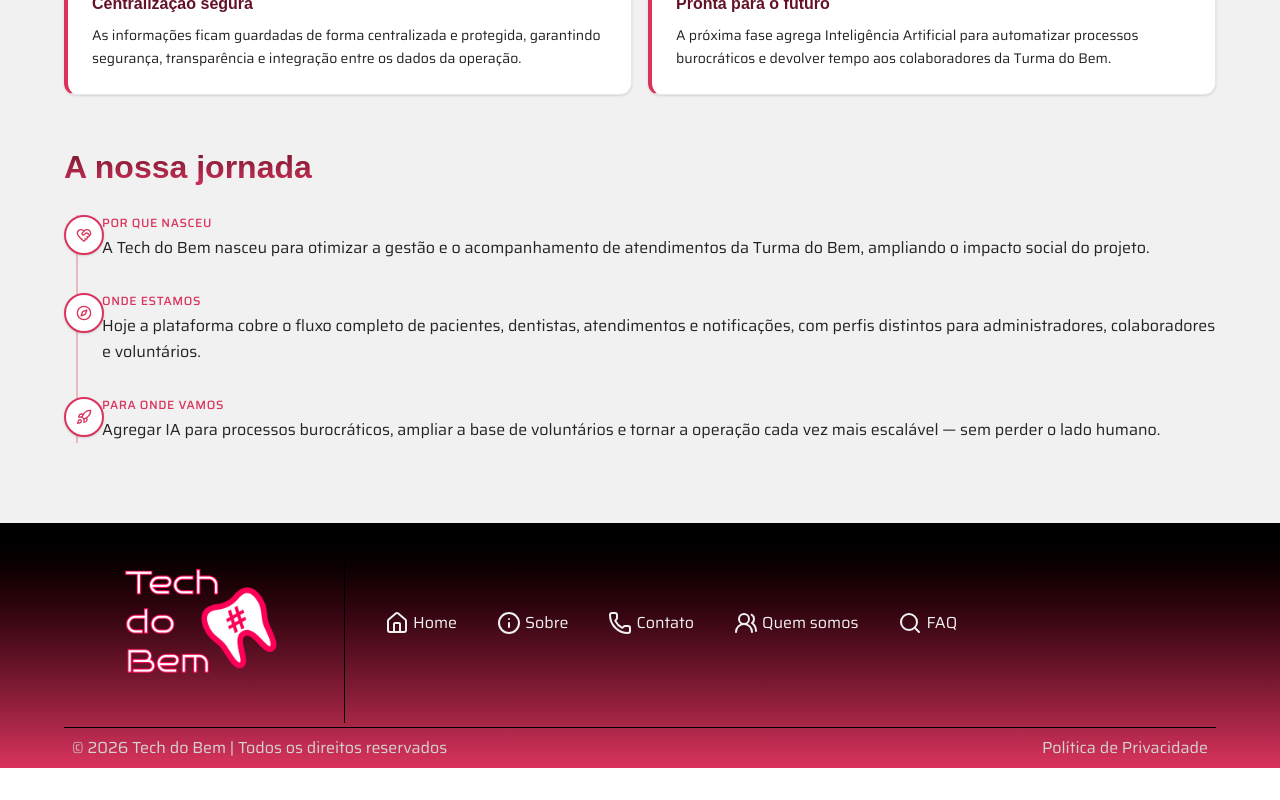
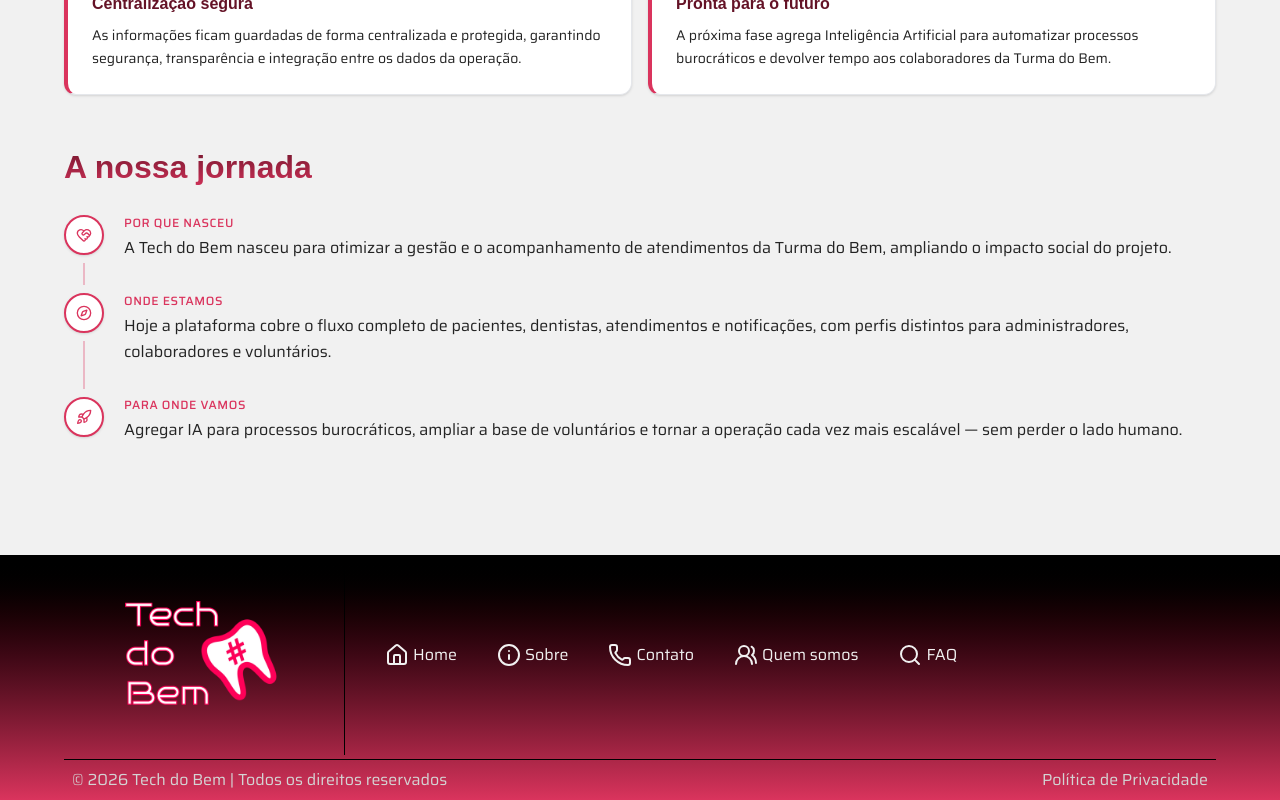
Before and after one commit to Tech-do-Bem-FIAP/Frontend, a React (Vite) app: page /about in a window 1280 px wide. Shown: the part 912-1712 px from the top of the page. Before the commit the page ends 1680 px from the top, so only its background shows below. Built offline with nearby package versions, Linux system fonts and the light colour scheme; no server answers; a web font is replaced by a local one.

Commit message:
fix(public): aumenta respiro entre icone e texto na timeline

```diff
--- a/src/pages/About/About.tsx
+++ b/src/pages/About/About.tsx
@@ -93,18 +93,28 @@ function About() {
 
         <section className="container_page pb-20">
           <h2 className="title3 font-bold mb-6">A nossa jornada</h2>
-          <ol className="relative border-l-2 border-(--brand-primary)/30 ml-3 space-y-8">
-            {timeline.map(({ Icon, label, body }) => (
-              <li key={label} className="ml-6 relative">
-                <span className="absolute -left-[2.4rem] top-0 w-10 h-10 rounded-full bg-white border-2 border-(--brand-primary) text-(--brand-primary) flex items-center justify-center shadow-sm">
+          <ol>
+            {timeline.map(({ Icon, label, body }, i) => (
+              <li key={label} className="flex gap-5">
+                <div className="flex flex-col items-center shrink-0">
+                  <span className="w-10 h-10 rounded-full bg-white border-2 border-(--brand-primary) text-(--brand-primary) flex items-center justify-center shadow-sm">
                     <Icon className="w-4 h-4" />
                   </span>
+                  {i < timeline.length - 1 && (
+                    <span
+                      aria-hidden="true"
+                      className="w-0.5 grow bg-(--brand-primary)/30 my-2"
+                    />
+                  )}
+                </div>
+                <div className="flex-1 pb-8">
                   <p className="text-xs font-medium uppercase tracking-wider text-(--brand-primary) mb-1">
                     {label}
                   </p>
                   <p className="text-base text-(--text-color) leading-relaxed">
                     {body}
                   </p>
+                </div>
               </li>
             ))}
           </ol>
```
Lines whose indentation alone changed are shown as unchanged.
